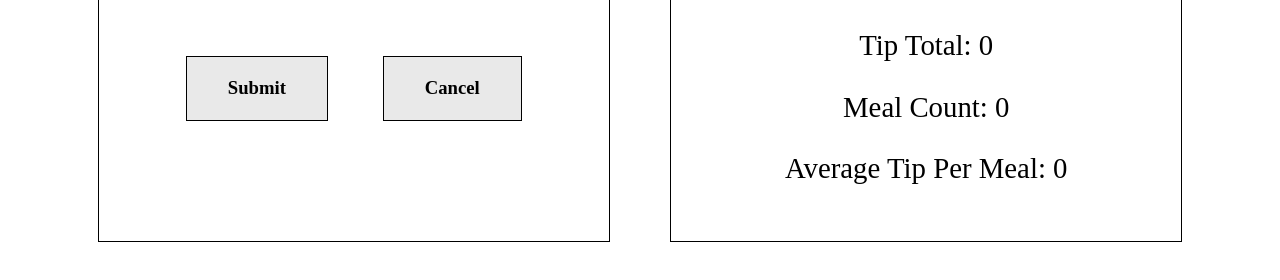
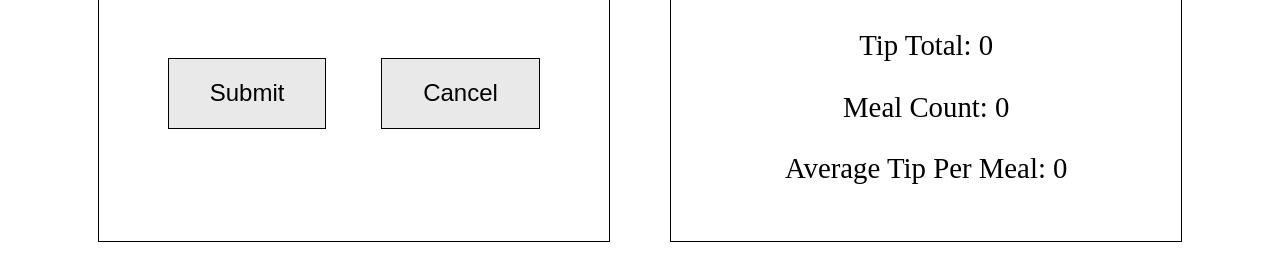
Before and after one commit to thinkful-ei-heron/evan-waitstaff-calculator, a plain HTML site: page index.html in a window 1280 px wide. Shown: the part 604-884 px from the top of the page. Drawn offline with nearby package versions, Linux system fonts and the light colour scheme.

Commit message:
fixed button accessability

```diff
--- a/index.css
+++ b/index.css
@@ -68,12 +68,12 @@ form {
 }
 
 .meal-price-entry {
-    margin: 2vh;
+    margin: 2vh 0 5vh 0;
     padding: 1vh;
 }
 
 .tax-rate-entry {
-    margin: 2vh;
+    margin: 2vh 0 5vh 0;
     padding: 1vh;
 }
 
@@ -84,23 +84,25 @@ form {
 
 .buttons {
     text-align: center;
-    margin: 20% 0 0 0;
+    margin: 12% 0 0 0;
 }
 
 .cancel-button {
     border: 1px black solid;
     padding: 4% 8% 4% 8%;
     display: inline-block;
-    margin: 1% 5% 1% 5%;
+    margin: 0% 5% 1% 5%;
     background-color: rgba(128, 128, 128, 0.178);
+    font-size: 1.5rem;
 }
 
 .submit-button {
     border: 1px black solid;
     padding: 4% 8% 4% 8%;
     display: inline-block;
-    margin: 1% 5% 1% 5%;
+    margin: 0% 5% 1% 5%;
     background-color: rgba(128, 128, 128, 0.178);
+    font-size: 1.5rem;
 }
 
 .math-input {
--- a/scripts/index.js
+++ b/scripts/index.js
@@ -27,8 +27,8 @@ function render() {
                 </div>
             </form>
             <div class="buttons">
-                <h3 class="submit-button" id="submit-button">Submit</h3>
-                <h3 class="cancel-button" id="cancel-button">Cancel</h3>
+                <button class="submit-button" id="submit-button">Submit</button>
+                <button class="cancel-button" id="cancel-button">Cancel</button>
             </div>
         </fieldset>
 
@@ -75,9 +75,14 @@ function handleSubmit() {
     });
 }
 
+function handleCancel() {
+    $('#js-main').on('click ')
+}
+
 //handles all main functions
 function main() {
     handleSubmit();
+    handleCancel();
     initialize();
 }
 
```
